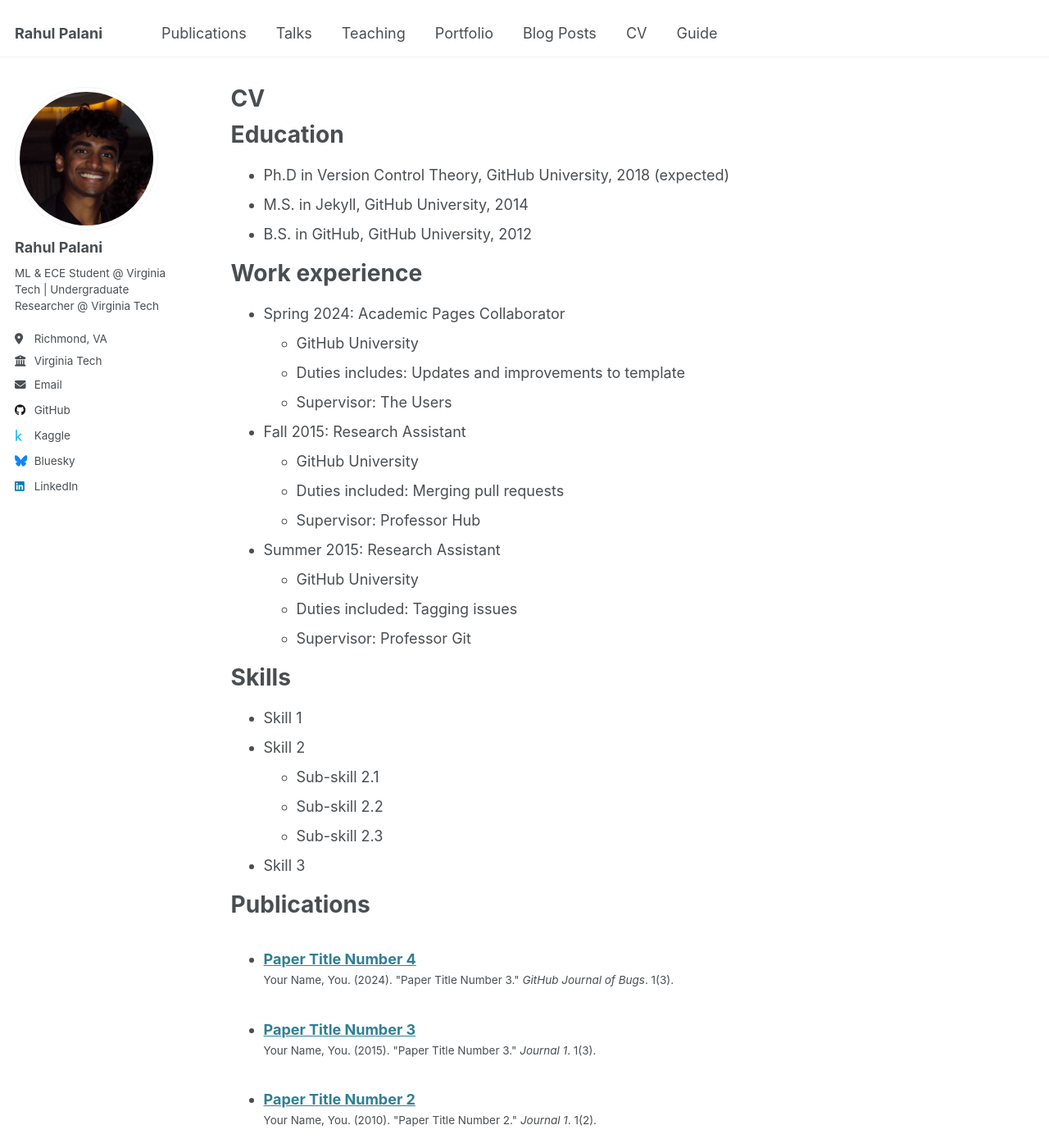
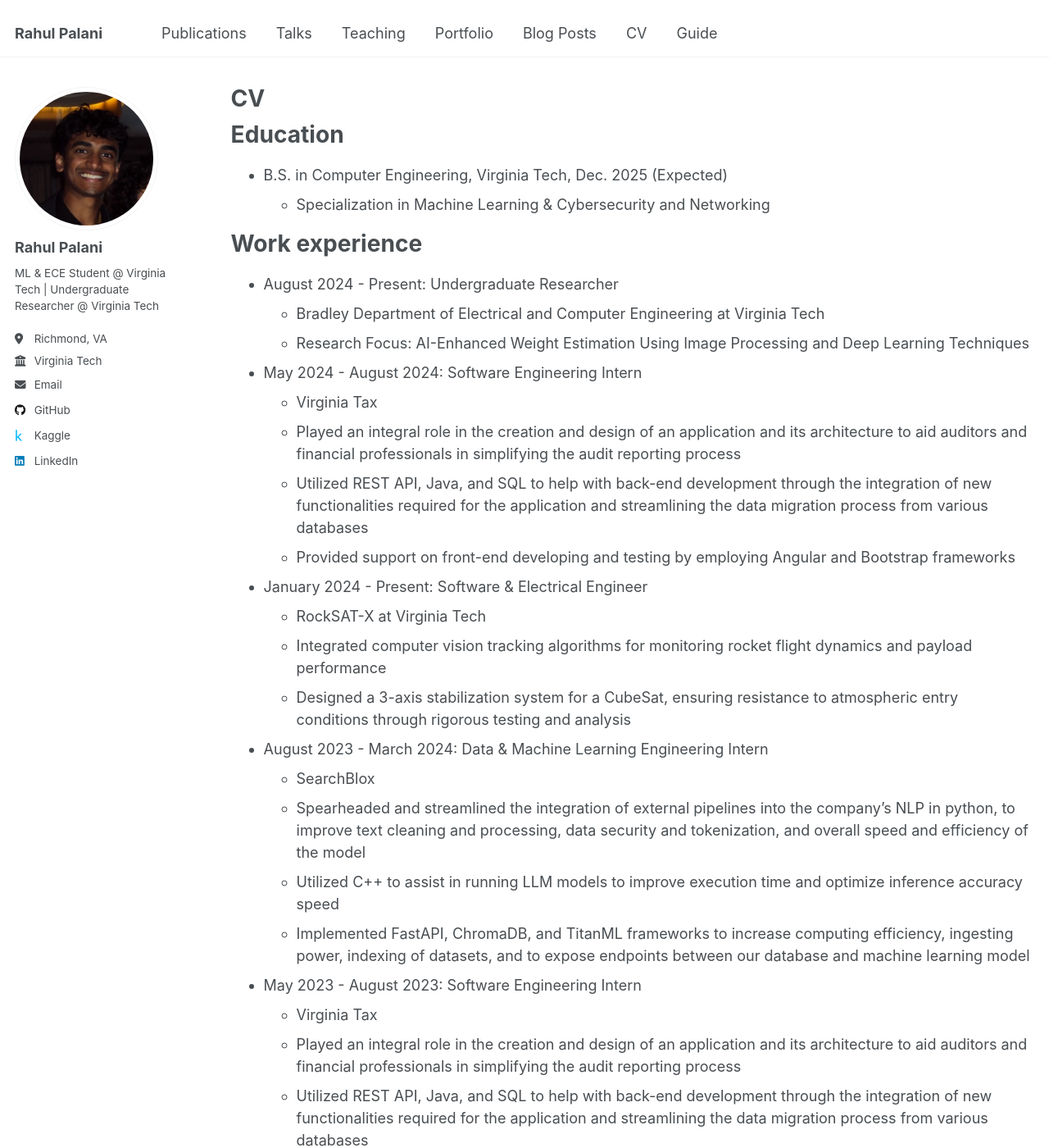
Before and after one commit to rahulpalani31/rahulpalani31.github.io, a Jekyll site: the page built from _pages/cv.md, in a window 1280 px wide and 1400 px high. Shown: the whole window at 82% size. Built offline with Jekyll 4.4.1, drawn with Linux system fonts in a browser that asks for light colours; some of the changed text lies outside the part shown.

Commit message:
Updated CV

```diff
--- a/_config.yml
+++ b/_config.yml
@@ -50,7 +50,7 @@ author:
   stackoverflow: # User number or user number and name (i.e., use "1" or "1/jeff-atwood")
 
   # Social media
-  bluesky: "bsky.app" # Replace this with you Bluesky username
+  bluesky: # Replace this with you Bluesky username
   facebook: # Username
   flickr: # Username
   foursquare: # Username
--- a/_pages/cv.md
+++ b/_pages/cv.md
@@ -9,56 +9,41 @@ redirect_from:
 
 {% include base_path %}
 
+
 Education
 ======
-* Ph.D in Version Control Theory, GitHub University, 2018 (expected)
-* M.S. in Jekyll, GitHub University, 2014
-* B.S. in GitHub, GitHub University, 2012
+
+* B.S. in Computer Engineering, Virginia Tech, Dec. 2025 (Expected)
+  * Specialization in Machine Learning & Cybersecurity and Networking
 
 Work experience
 ======
-* Spring 2024: Academic Pages Collaborator
-  * GitHub University
-  * Duties includes: Updates and improvements to template
-  * Supervisor: The Users
-
-* Fall 2015: Research Assistant
-  * GitHub University
-  * Duties included: Merging pull requests
-  * Supervisor: Professor Hub
-
-* Summer 2015: Research Assistant
-  * GitHub University
-  * Duties included: Tagging issues
-  * Supervisor: Professor Git
-
-Skills
-======
-* Skill 1
-* Skill 2
-  * Sub-skill 2.1
-  * Sub-skill 2.2
-  * Sub-skill 2.3
-* Skill 3
-
-Publications
-======
-  <ul>{% for post in site.publications reversed %}
-    {% include archive-single-cv.html %}
-  {% endfor %}</ul>
-
-Talks
-======
-  <ul>{% for post in site.talks reversed %}
-    {% include archive-single-talk-cv.html  %}
-  {% endfor %}</ul>
-
-Teaching
-======
-  <ul>{% for post in site.teaching reversed %}
-    {% include archive-single-cv.html %}
-  {% endfor %}</ul>
-
-Service and leadership
-======
-* Currently signed in to 43 different slack teams
+* August 2024 - Present: Undergraduate Researcher
+  * Bradley Department of Electrical and Computer Engineering at Virginia Tech
+  * Research Focus: AI-Enhanced Weight Estimation Using Image Processing and Deep Learning Techniques
+* May 2024 - August 2024: Software Engineering Intern
+  * Virginia Tax
+  * Played an integral role in the creation and design of an application and its architecture to aid auditors and financial
+    professionals in simplifying the audit reporting process
+  * Utilized REST API, Java, and SQL to help with back-end development through the integration of new
+    functionalities required for the application and streamlining the data migration process from various databases
+  * Provided support on front-end developing and testing by employing Angular and Bootstrap frameworks
+* January 2024 - Present: Software & Electrical Engineer
+  * RockSAT-X at Virginia Tech
+  * Integrated computer vision tracking algorithms for monitoring rocket flight dynamics and payload performance
+  * Designed a 3-axis stabilization system for a CubeSat, ensuring resistance to atmospheric entry conditions through
+    rigorous testing and analysis
+* August 2023 - March 2024: Data & Machine Learning Engineering Intern
+  * SearchBlox
+  * Spearheaded and streamlined the integration of external pipelines into the company’s NLP in python, to improve
+    text cleaning and processing, data security and tokenization, and overall speed and efficiency of the model
+  * Utilized C++ to assist in running LLM models to improve execution time and optimize inference accuracy speed
+  * Implemented FastAPI, ChromaDB, and TitanML frameworks to increase computing efficiency, ingesting power,
+    indexing of datasets, and to expose endpoints between our database and machine learning model
+* May 2023 - August 2023: Software Engineering Intern
+  * Virginia Tax
+  * Played an integral role in the creation and design of an application and its architecture to aid auditors and financial
+    professionals in simplifying the audit reporting process
+  * Utilized REST API, Java, and SQL to help with back-end development through the integration of new
+    functionalities required for the application and streamlining the data migration process from various databases
+  * Provided support on front-end developing and testing by employing Angular and Bootstrap frameworks
```
